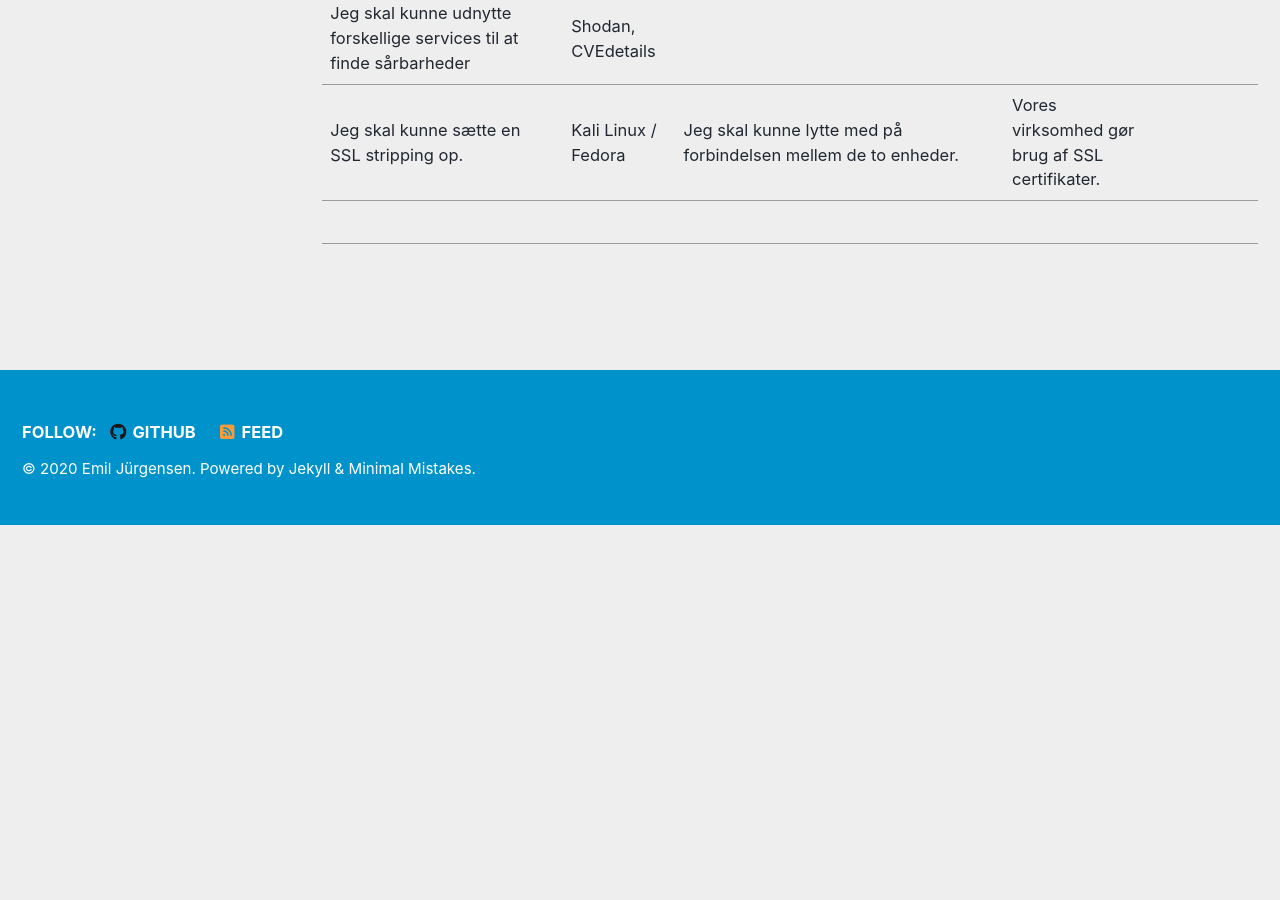
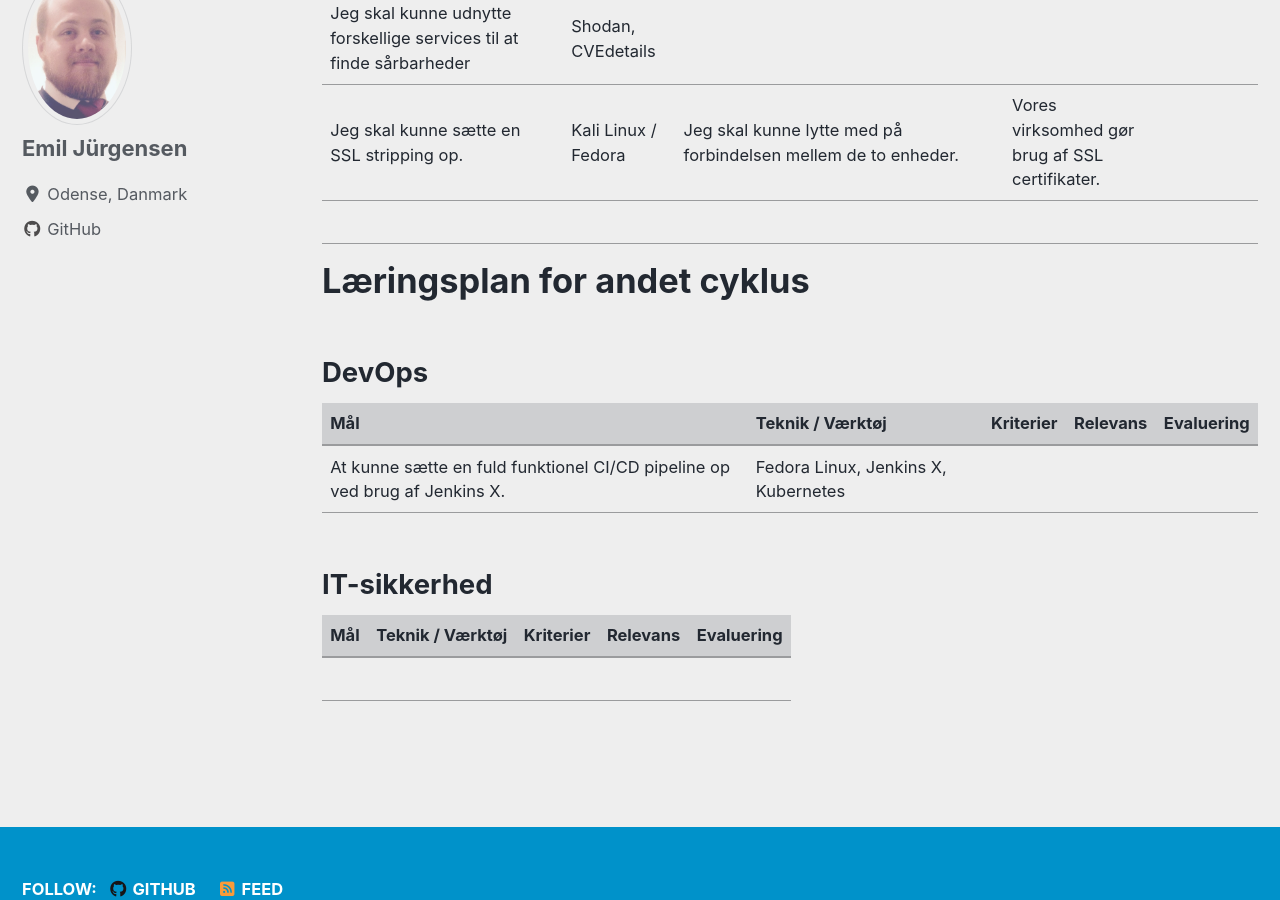
Before and after one commit to Emil428f/Portfolio, a Jekyll site: the page built from plan.md, in a window 1280 px wide and 900 px high, scrolled down 1985 px. Built offline with Jekyll 4.4.1, drawn with Linux system fonts in a browser that asks for light colours; cached includes are drawn as plain includes; nearby versions of some CDN libraries; before the commit the page ends 2510 px from its top, so only the background shows below that.

Commit message:
Update plan.md

```diff
--- a/plan.md
+++ b/plan.md
@@ -47,3 +47,20 @@ author_profile: true
 | Jeg skal kunne udnytte forskellige services til at finde sårbarheder | Shodan, CVEdetails |  |  |
 | Jeg skal kunne sætte en SSL stripping op. | Kali Linux / Fedora | Jeg skal kunne lytte med på forbindelsen mellem de to enheder. | Vores virksomhed gør brug af SSL certifikater. |  |
 |  |  |  |  |  |
+
+
+
+
+<h1>Læringsplan for andet cyklus</h1>
+
+<h2>DevOps</h2>
+
+| Mål | Teknik / Værktøj | Kriterier | Relevans | Evaluering |
+|-------|--------|---------|---------|---------|
+| At kunne sætte en fuld funktionel CI/CD pipeline op ved brug af Jenkins X. | Fedora Linux, Jenkins X, Kubernetes |  |  |  |
+
+<h2>IT-sikkerhed</h2>
+
+| Mål | Teknik / Værktøj | Kriterier | Relevans | Evaluering |
+|-------|--------|---------|---------|---------|
+|  |  |  |  |  |
```
